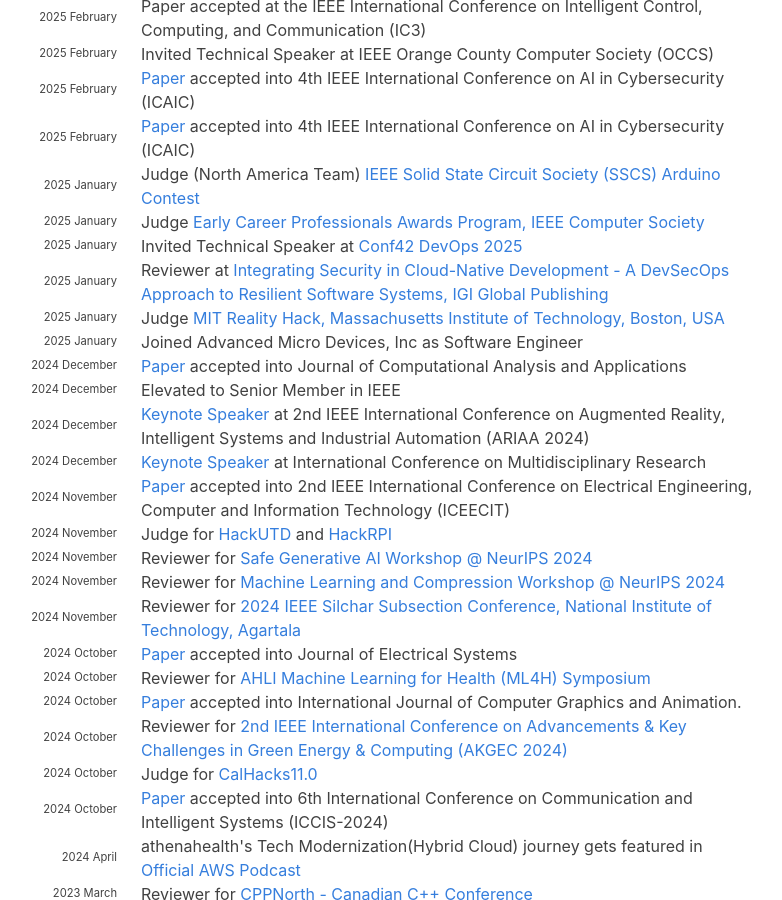
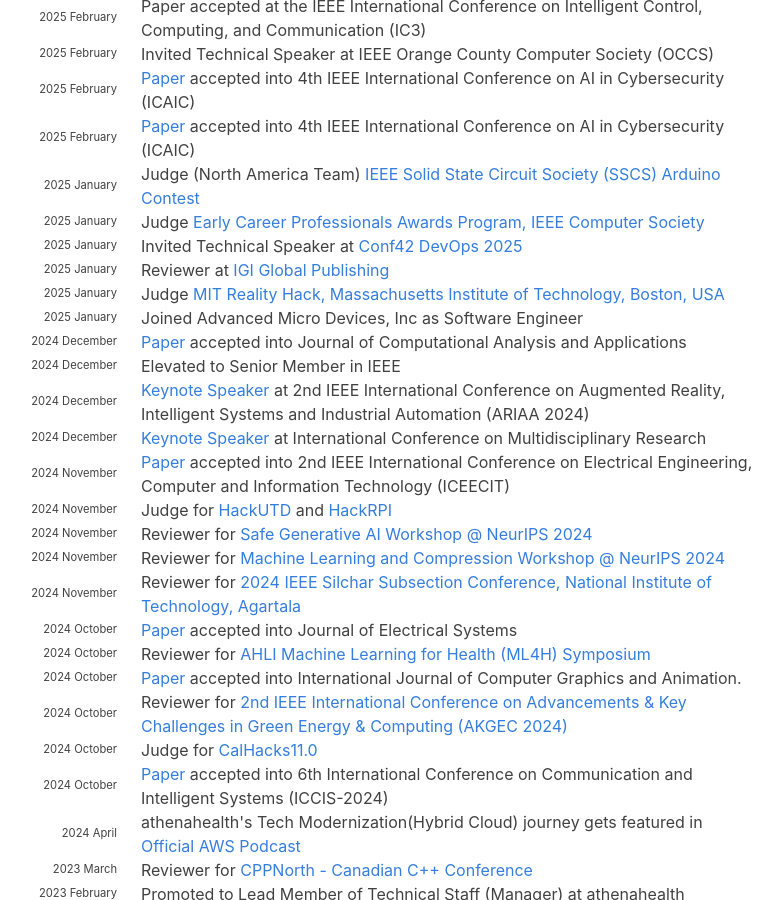
Before and after one commit to hariharanragothaman/hariharanragothaman.github.io, a Jekyll site: the page built from index.md, in a window 1280 px wide and 900 px high, scrolled down 916 px. Shown: the whole window, without its empty margins (191-973 px from the left). Built offline with Jekyll 4.4.1, drawn with Linux system fonts in a browser that asks for light colours; nearby versions of some CDN libraries; some web fonts are replaced.

Commit message:
Polishes and Updates

```diff
--- a/_data/news.yaml
+++ b/_data/news.yaml
@@ -39,7 +39,7 @@
 
 - year: 2025
   year-extra: January
-  description: Reviewer at <a href="https://www.igi-global.com/">Integrating Security in Cloud-Native Development - A DevSecOps Approach to Resilient Software Systems, IGI Global Publishing</a>
+  description: Reviewer at <a href="https://www.igi-global.com/">IGI Global Publishing</a>
 
 - year: 2025
   year-extra: January
```
